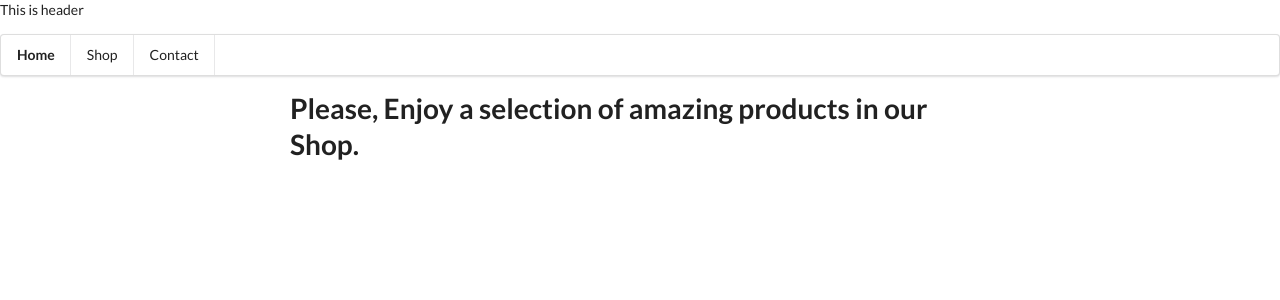
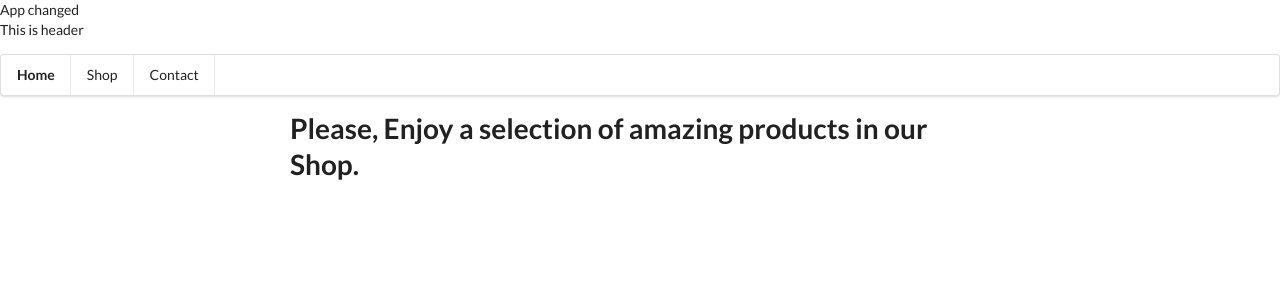
Before and after one commit to maliaaska/shopletee, a React (Create React App) app: page / in a window 1280 px wide. Shown: the top 300 px of the page. Built offline with nearby package versions, Linux system fonts and the light colour scheme.

Commit message:
first commit

```diff
--- a/src/components/App.js
+++ b/src/components/App.js
@@ -7,6 +7,7 @@ class App extends React.Component {
   render() {
     return (
       <div>
+        App changed
         <Header />
         <Dashboard />
         <Main />
```
